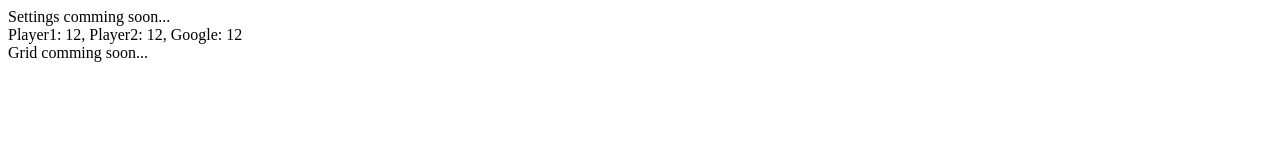
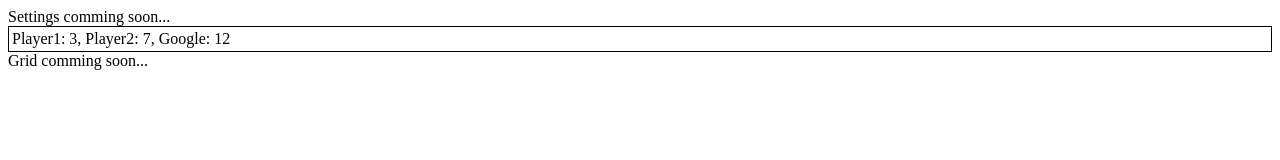
Before and after one commit to ioanzicu/catch-google, a plain HTML site: page ui/index.html in a window 1280 px wide. Drawn offline with Linux system fonts and the light colour scheme.

Commit message:
render function

```diff
--- a/core/state-manager.js
+++ b/core/state-manager.js
@@ -1,26 +1,25 @@
 const _state = {
     points: {
         google: 12,
-        players: [10, 12]
+        players: [3, 7]
     }
 }
 
-export function getGooglePoints() {
+export async function getGooglePoints() {
     return _state.points.google
 }
-
 
 /**
  *
  * @param {number} playerNumber - 1 based index of player
- * @returns {number} number of points
+ * @returns {Promise<number>} number of points
  */
-export function getPlayerPoints(playerNumber) {
-    const idx = playerNumber = 1
+export async function getPlayerPoints(playerNumber) {
+    const idx = playerNumber - 1
 
     if (idx < 0 || idx > _state.points.players.length - 1) {
         throw new Error("incorrect player number")
     }
 
-    return _state.points.players[playerNumber]
+    return _state.points.players[idx]
 }
--- a/ui/components/App.js
+++ b/ui/components/App.js
@@ -5,15 +5,19 @@
 export function App() {
     const element = document.createElement("div")
 
-    const settings = Settings()
-    const resultPanel= ResultPanel()
-    const grid = Grid()
+    render(element)
+
+    return {element}
+}
+
+async function render(element) {
+    const settingsComponent = Settings()
+    const resultPanelComponent= ResultPanel()
+    const gridComponent = Grid()
 
     element.append(
-        settings,
-        resultPanel,
-        grid
+        settingsComponent.element,
+        resultPanelComponent.element,
+        gridComponent.element
     )
-
-    return element
 }
--- a/ui/components/Grid/Grid.js
+++ b/ui/components/Grid/Grid.js
@@ -1,7 +1,11 @@
 export function Grid() {
     const element = document.createElement("div")
 
+    render(element)
+
+    return {element}
+}
+
+async function render(element) {
     element.append(`Grid comming soon...`)
-
-    return element
 }
--- a/ui/components/ResultPanel/ResultPanel.js
+++ b/ui/components/ResultPanel/ResultPanel.js
@@ -3,11 +3,17 @@
 export function ResultPanel() {
     const element = document.createElement("div")
 
-    const googlePoints = getGooglePoints()
-    const player1Points = getPlayerPoints(0)
-    const player2Points = getPlayerPoints(0)
+    element.classList.add('result-panel')
+
+    render(element)
+
+    return {element}
+}
+
+async function render(element) {
+    const googlePoints = await getGooglePoints()
+    const player1Points = await getPlayerPoints(1)
+    const player2Points = await getPlayerPoints(2)
 
     element.append(`Player1: ${player1Points}, Player2: ${player2Points}, Google: ${googlePoints}`)
-
-    return element
 }
--- a/ui/components/Settings/Settings.js
+++ b/ui/components/Settings/Settings.js
@@ -1,7 +1,11 @@
 export function Settings() {
     const element = document.createElement("div")
 
+    render(element)
+
+    return {element}
+}
+
+async function render(element) {
     element.append(`Settings comming soon...`)
-
-    return element
 }
--- a/ui/index.html
+++ b/ui/index.html
@@ -4,6 +4,12 @@
     <meta charset="UTF-8">
     <meta name="viewport" content="width=device-width, initial-scale=1.0">
     <title>Catch Google</title>
+    <style>
+        .result-panel{
+            border: 1px solid black;
+            padding: 3px;
+        }
+    </style>
 </head>
 <body>
 
--- a/ui/index.js
+++ b/ui/index.js
@@ -5,6 +5,6 @@
 rootElement.innerHTML = '';
 
 
-const app = App()
+const appComponent = App()
 
-rootElement.append(app)
+rootElement.append(appComponent.element)
```
